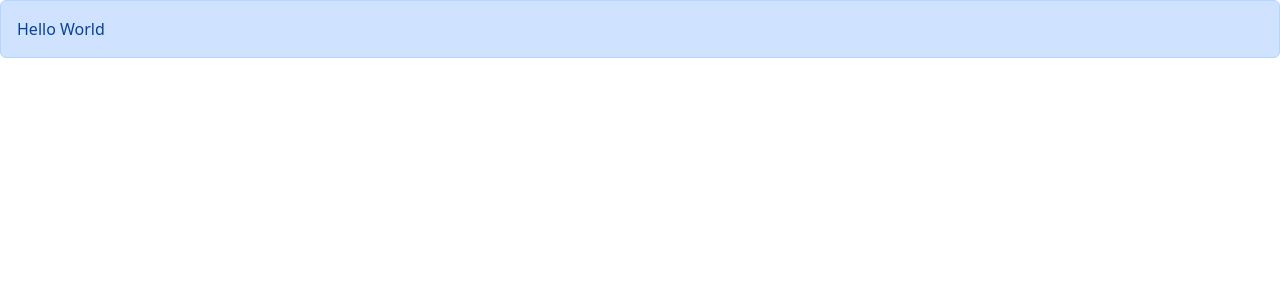
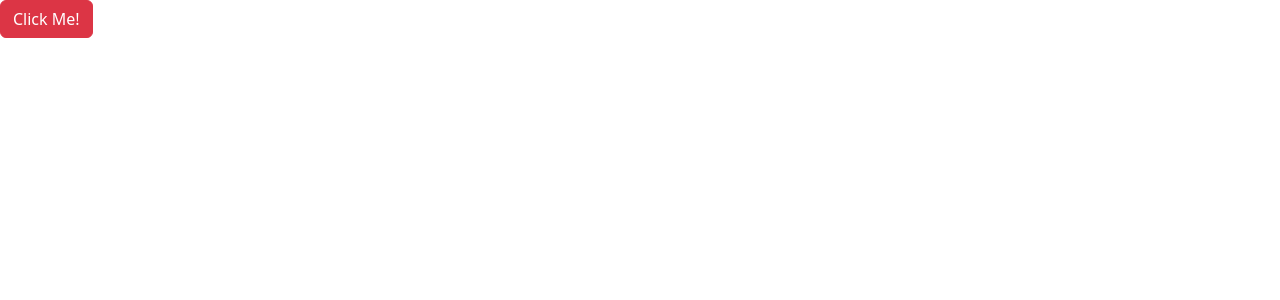
Before and after one commit to Rahulm0106/Learn-React, a React (Vite) app in the folder first-react-app/: page / in a window 1280 px wide. Shown: the top 300 px of the page. Built offline with nearby package versions, Linux system fonts and the light colour scheme.

Commit message:
First-Tutorial-completed

```diff
--- a/first-react-app/src/App.tsx
+++ b/first-react-app/src/App.tsx
@@ -1,6 +1,10 @@
 // import ListGroup from "./components/ListGroup";
 
+// import Alert from "./components/Alert";
+
+import Button from "./components/Button";
 import Alert from "./components/Alert";
+import { useState } from "react";
 
 function App() {
   // let items = ["Mumbai", "Pune", "Bhopal", "New Delhi", "Chennai"];
@@ -8,7 +12,7 @@
   // const handleSelectItem = (item: string) => {
   //   console.log(item);
   // };
-
+  const [alertVisible, setAlert] = useState(false);
   return (
     <div>
       {/* <ListGroup
@@ -16,9 +20,8 @@
         heading="Cities"
         onSelectItem={handleSelectItem}
       /> */}
-      <Alert>
-        Hello <span>World</span>
-      </Alert>
+      {alertVisible && <Alert onClose={() => setAlert(false)}>Be Alert</Alert>}
+      <Button onClick={() => setAlert(true)}>Click Me!</Button>
     </div>
   );
 }
--- a/first-react-app/src/components/Alert.tsx
+++ b/first-react-app/src/components/Alert.tsx
@@ -2,10 +2,22 @@
 
 interface Props {
   children: ReactNode;
+  onClose: () => void;
 }
 
-const Alert = ({ children }: Props) => {
-  return <div className="alert alert-primary">{children}</div>;
+const Alert = ({ children, onClose }: Props) => {
+  return (
+    <div className="alert alert-primary alert-dismissible fade show">
+      {children}
+      <button
+        type="button"
+        className="btn-close"
+        onClick={onClose}
+        data-bs-dismiss="alert"
+        aria-label="Close"
+      ></button>
+    </div>
+  );
 };
 
 export default Alert;
--- /dev/null
+++ b/first-react-app/src/components/Button.tsx
@@ -0,0 +1,17 @@
+import React, { Children } from "react";
+
+interface Props {
+  children: string;
+  color?: "primary" | "secondary" | "danger"; //? here means the property is optional
+  onClick: () => void;
+}
+
+const Button = ({ children, onClick, color = "danger" }: Props) => {
+  return (
+    <button className={"btn btn-" + color} onClick={onClick}>
+      {children}
+    </button>
+  );
+};
+
+export default Button;
```
